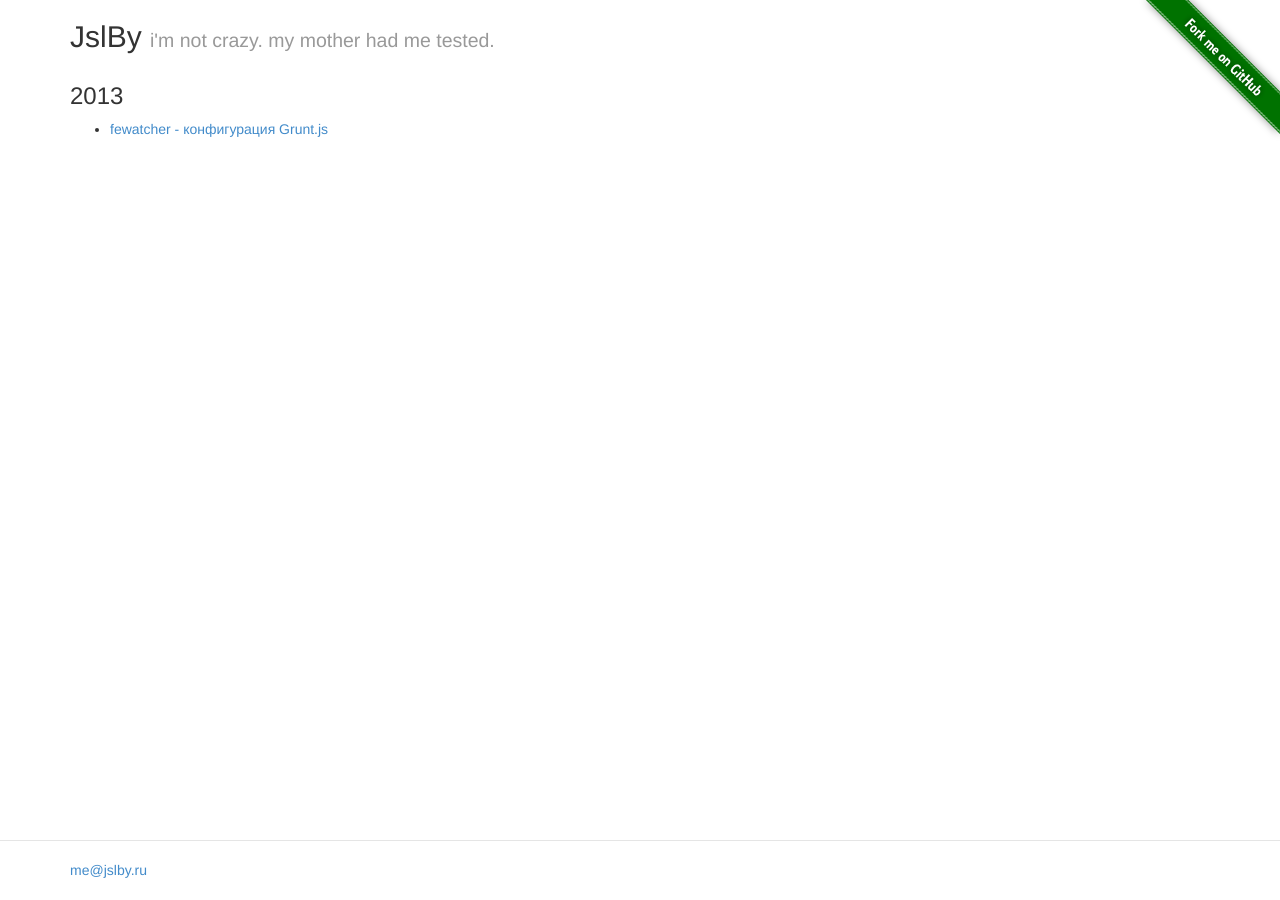
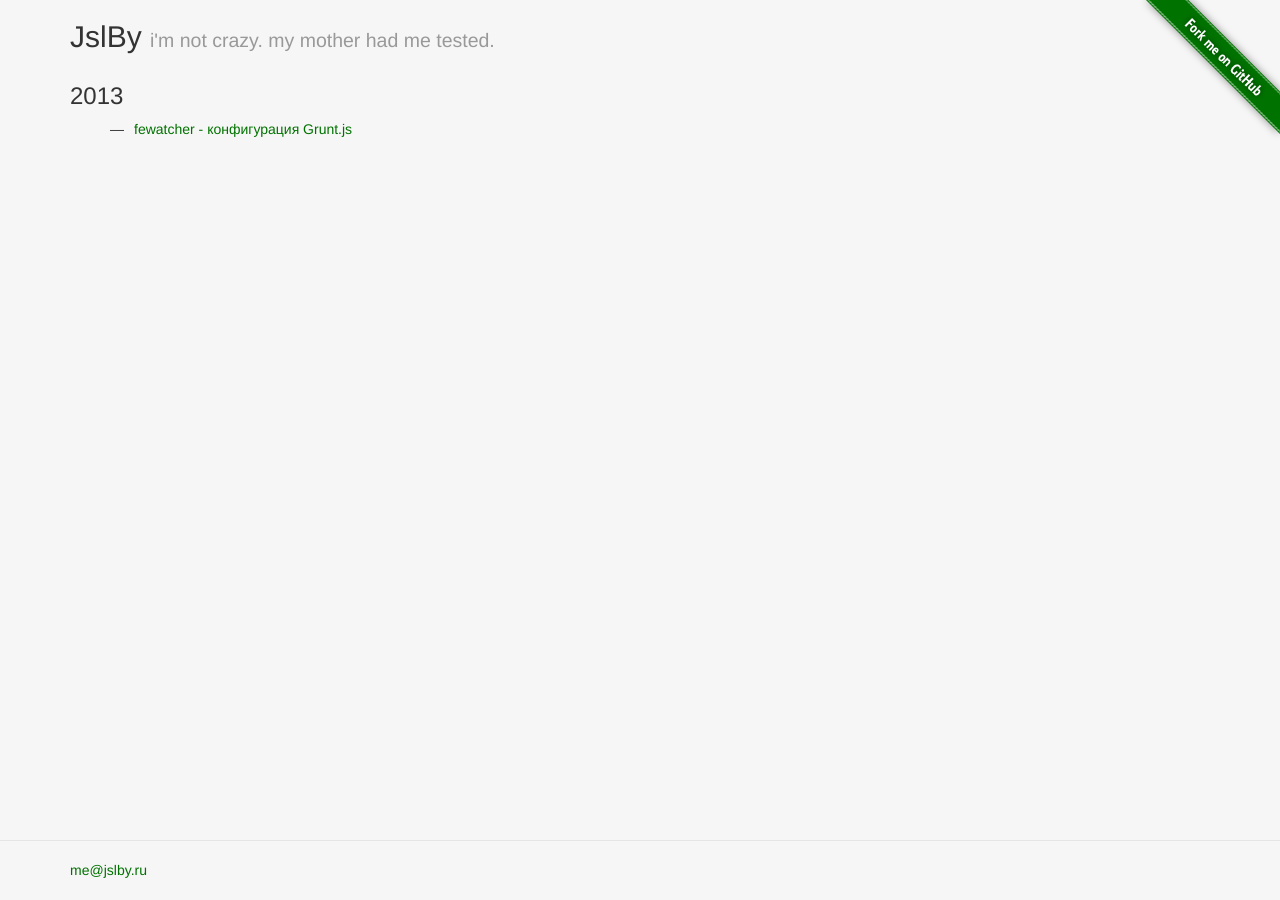
Before and after one commit to jslby/jslby.github.io, a Jekyll site: the page built from index.html, in a window 1280 px wide. Built offline with Jekyll 4.4.1, drawn with Linux system fonts in a browser that asks for light colours; Markdown is read by kramdown in place of the engine named in the settings.

Commit message:
fix style

```diff
--- a/css/style.css
+++ b/css/style.css
@@ -1,6 +1,21 @@
 html,
 body{
   height: 100%;
+  background: #f6f6f6;
+}
+
+a{
+  color: #007200;
+  text-decoration: none;
+  -webkit-transition: color 0.3s ease-out;
+  -moz-transition: color 0.3s ease-out;
+  -o-transition: color 0.3s ease-out;
+  transition: color 0.3s ease-out;
+}
+
+a:hover{
+  color: #FF6B6B;
+  text-decoration: none;
 }
 
 #wrap {
@@ -19,16 +34,20 @@ body{
 
 header h2 a{
   color: #333333;
-  -webkit-transition: color linear 350ms;
 }
 
 header h2 a:hover{
   text-decoration: none;
   color: #2a6496;
-  -webkit-transition: color 0.3s ease-out;
-  -moz-transition: color 0.3s ease-out;
-  -o-transition: color 0.3s ease-out;
-  transition: color 0.3s ease-out;
+}
+
+.posts li{
+  list-style: none;
+}
+
+.posts li:before{
+  content: '—';
+  margin-right: 10px;
 }
 
 #footer{
```
Also changed, not shown: 3 other files.
